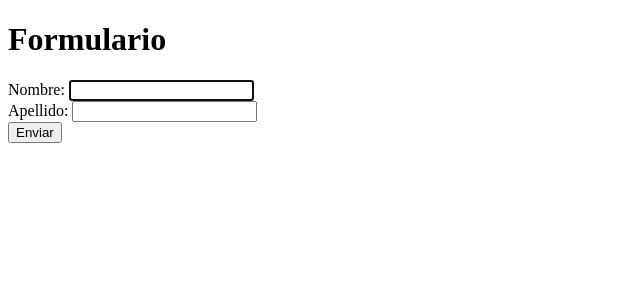
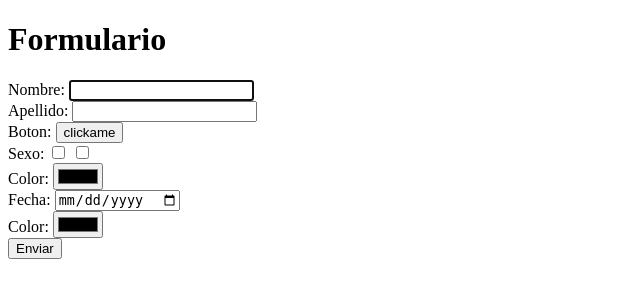
Before and after one commit to VaRoX301X/Master-Php-Udemy, a PHP site: page / in a window 1280 px wide. Shown: the top 300 px of the page, without its empty margins (0-640 px from the left). Run offline with PHP 8.4, Linux system fonts and the light colour scheme.

Commit message:
tipos de campos
79

```diff
--- a/aprendiendo-php/09-PHP Moderno/03-formularios/index.php
+++ b/aprendiendo-php/09-PHP Moderno/03-formularios/index.php
@@ -15,6 +15,23 @@
         <input type="text" name="nombre" autofocus="autofocus" required> <br>
         <label for="apellido">Apellido: </label>
         <input type="text" name="apellido" maxlength="20" minlength="3" required> <br>
+
+        <label for="boton">Boton: </label>
+        <input type="button" name="boton" value="clickame" required> <br>
+
+        <label for="gender">Sexo: </label>
+        <input type="checkbox" name="gender" value="Hombre" required>
+        <input type="checkbox" name="gender" value="Mujer" required> <br>
+
+        <label for="color">Color: </label>
+        <input type="color" name="color" required> <br>
+
+        <label for="fecha">Fecha: </label>
+        <input type="date" name="fecha" required> <br>
+
+        <label for="color">Color: </label>
+        <input type="color" name="color" required> <br>
+
         <input type="submit" value="Enviar">
     </form>
 </body>
```
